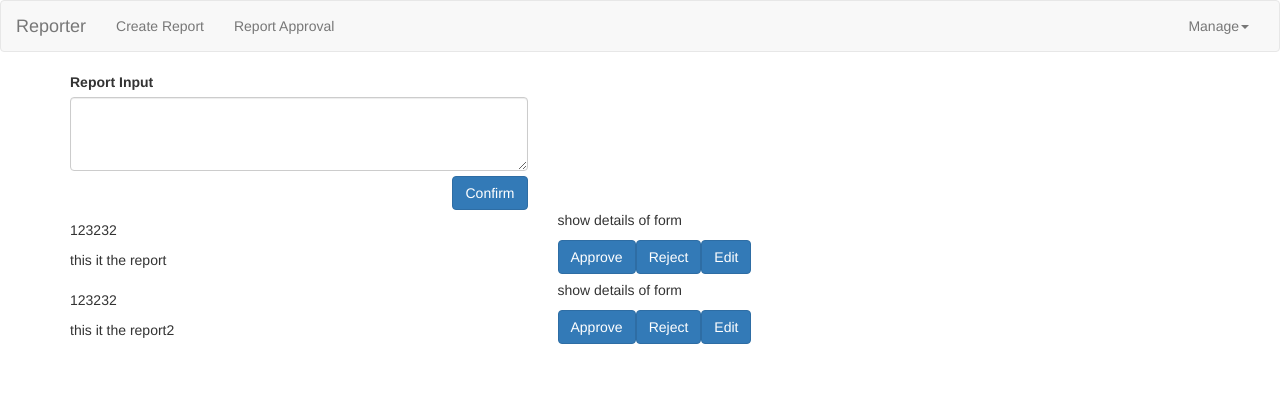
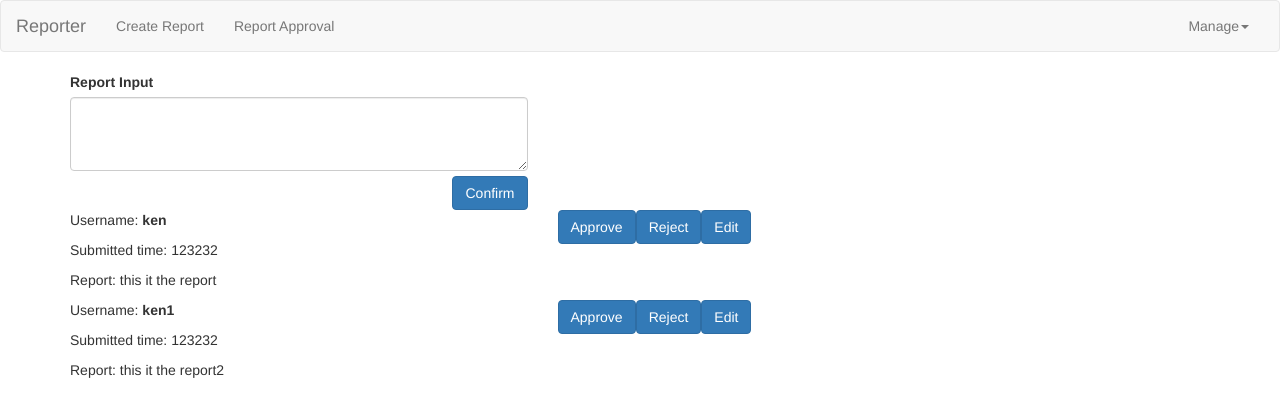
Before and after one commit to jumpingrock/msgBoard, an Angular app in the folder front/: page / in a window 1280 px wide. Shown: the top 416 px of the page. Built offline with nearby package versions, Linux system fonts and the light colour scheme.

Commit message:
calling it a night

```diff
--- a/front/src/app/app.component.ts
+++ b/front/src/app/app.component.ts
@@ -1,4 +1,4 @@
-import { Component } from '@angular/core';
+import { Component, Input } from '@angular/core';
 import { appForm } from './app.model';
 
 @Component({
@@ -8,5 +8,10 @@ import { appForm } from './app.model';
 })
 export class AppComponent {
   title = 'front';
-  reportsPendingApproval: appForm[] = [(new appForm('ken', '123232', 'this it the report')),(new appForm('ken1', '123232', 'this it the report2'))];
+  @Input() reportsPendingApproval: appForm[] = [(new appForm('ken', '123232', 'this it the report')),(new appForm('ken1', '123232', 'this it the report2'))];
+
+  //todo
+  //event reciver from reportform and append report to reportsPendingApproval
+  //event emitter to reportform if edit is clicked
+
 }
--- a/front/src/app/approval-form/approval-form.component.html
+++ b/front/src/app/approval-form/approval-form.component.html
@@ -1,18 +1,14 @@
 <div class="container" *ngIf="displayApprovalForm">
   <div class="row">
     <div class="col-xs-5">
-
-      <p>{{ reportPendingApproval.userName }}</p>
-      <p>{{ reportPendingApproval.time }}</p>
-      <p>{{ reportPendingApproval.report }}</p>
-
+      <p>Username: <b>{{ reportPendingApproval.username }}</b></p>
+      <p>Submitted time: {{ reportPendingApproval.time }}</p>
+      <p>Report: {{ reportPendingApproval.report }}</p>
     </div>
     <div class="col-xs-5">
-      <p>show details of form</p>
       <button class="btn btn-primary" (click)="reportApproved(reportPendingApproval)">Approve</button>
       <button class="btn btn-primary">Reject</button>
       <button class="btn btn-primary">Edit</button>
-
     </div>
   </div>
 </div>
--- a/front/src/app/report-form/report-form.component.ts
+++ b/front/src/app/report-form/report-form.component.ts
@@ -8,7 +8,7 @@ import { appForm } from '../app.model';
   styleUrls: ['./report-form.component.css']
 })
 export class ReportFormComponent implements OnInit {
-
+  createReport: appForm;
 
   constructor() { }
 
@@ -17,6 +17,7 @@ export class ReportFormComponent implements OnInit {
 
   buttonOnClick = () => {
     prompt("hello there!");
+    this.createReport = new appForm("someusername", "timetimetime", "whatever is in the textarea");
 
   }
 
```
Also changed, not shown: front/src/app/approval-form/approval-form.component.ts (+7 -1 lines).
